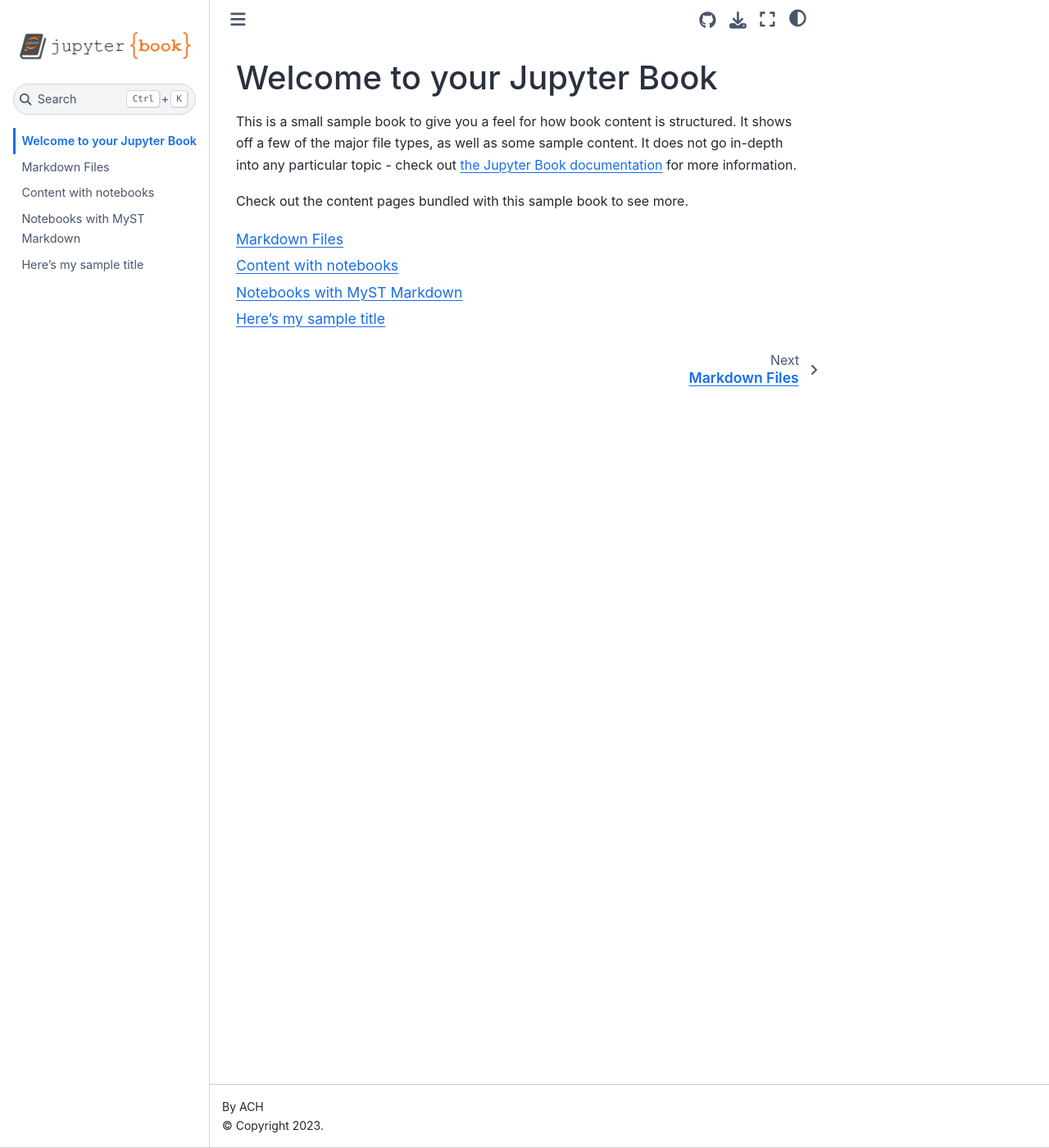
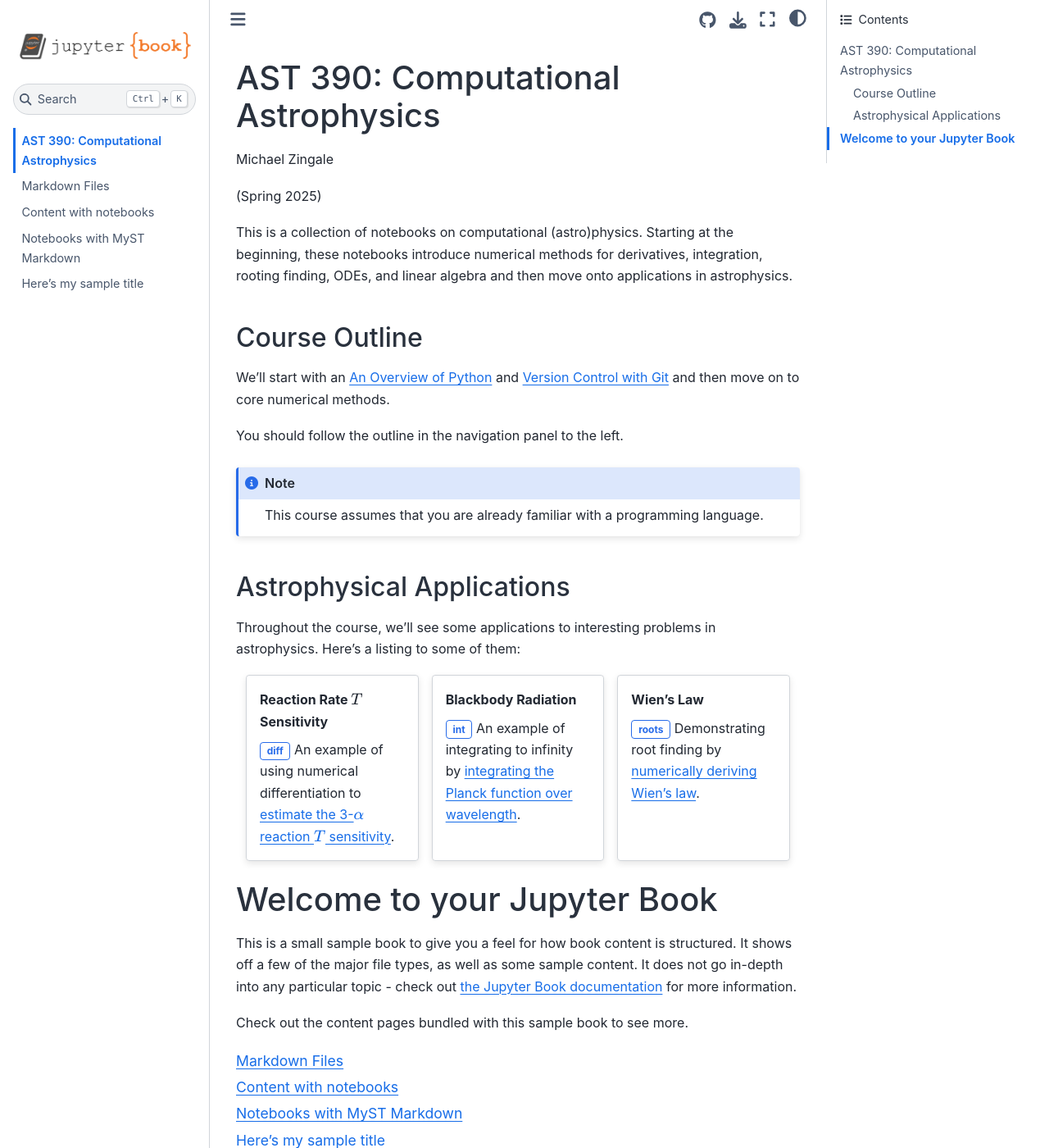
Before and after one commit to achernom/f3book, a Jupyter Book: the page built from intro.md, in a window 1280 px wide and 1400 px high. Shown: the whole window at 82% size. Built offline with Jupyter Book 1.0.4 settings and Sphinx 7.4.7 and the Sphinx Book theme 1.1.4, drawn with Linux system fonts in a browser that asks for light colours.

Commit message:
into test

````diff
--- a/intro.md
+++ b/intro.md
@@ -1,3 +1,62 @@
+AST 390: Computational Astrophysics
+===================================
+
+Michael Zingale
+
+(Spring 2025)
+
+This is a collection of notebooks on computational (astro)physics.
+Starting at the beginning, these notebooks introduce numerical methods
+for derivatives, integration, rooting finding, ODEs, and linear algebra
+and then move onto applications in astrophysics.
+
+
+Course Outline
+--------------
+
+We'll start with an [An Overview of Python](https://zingale.github.io/computational_astrophysics/python/jupyter.html)
+and [Version Control with Git](https://zingale.github.io/computational_astrophysics/git/version-control.html) and then
+move on to core numerical methods.
+
+You should follow the outline in the navigation panel to the left.
+
+```{note}
+This course assumes that you are already familiar with a programming language.
+```
+
+
+Astrophysical Applications
+--------------------------
+
+Throughout the course, we'll see some applications to interesting problems in astrophysics.  Here's a listing
+to some of them:
+
+::::{grid}
+:gutter: 3
+
+:::{grid-item-card} Reaction Rate $T$ Sensitivity
+{bdg-info-line}`diff`
+An example of using numerical differentiation to
+[estimate the 3-$\alpha$ reaction $T$ sensitivity](https://zingale.github.io/computational_astrophysics/basics/diff-int/application-rate-temperature-sensitivity.html).
+:::
+
+:::{grid-item-card} Blackbody Radiation
+{bdg-info-line}`int`
+An example of integrating to infinity by
+[integrating the Planck function over wavelength](https://zingale.github.io/computational_astrophysics/basics/diff-int/application-blackbody.html).
+:::
+
+:::{grid-item-card} Wien's Law
+{bdg-info-line}`roots`
+Demonstrating root finding by
+[numerically deriving Wien's law](https://zingale.github.io/computational_astrophysics/basics/roots/application-wiens.html).
+:::
+
+
+::::
+
+
+
 # Welcome to your Jupyter Book
 
 This is a small sample book to give you a feel for how book content is
````
